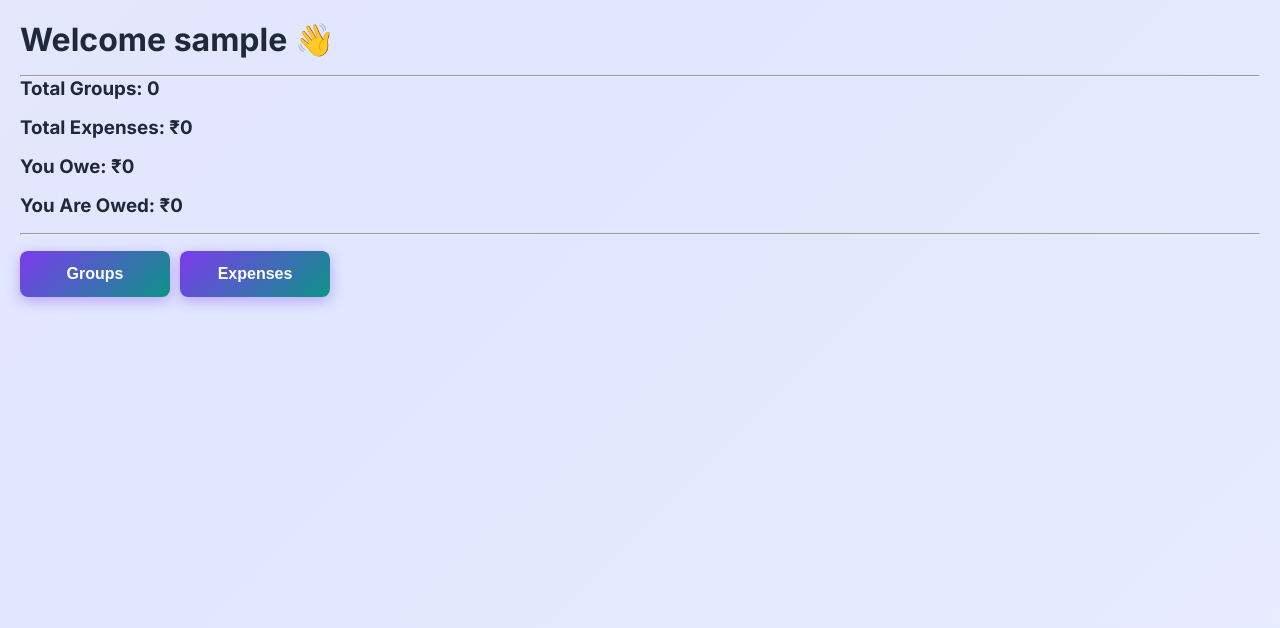
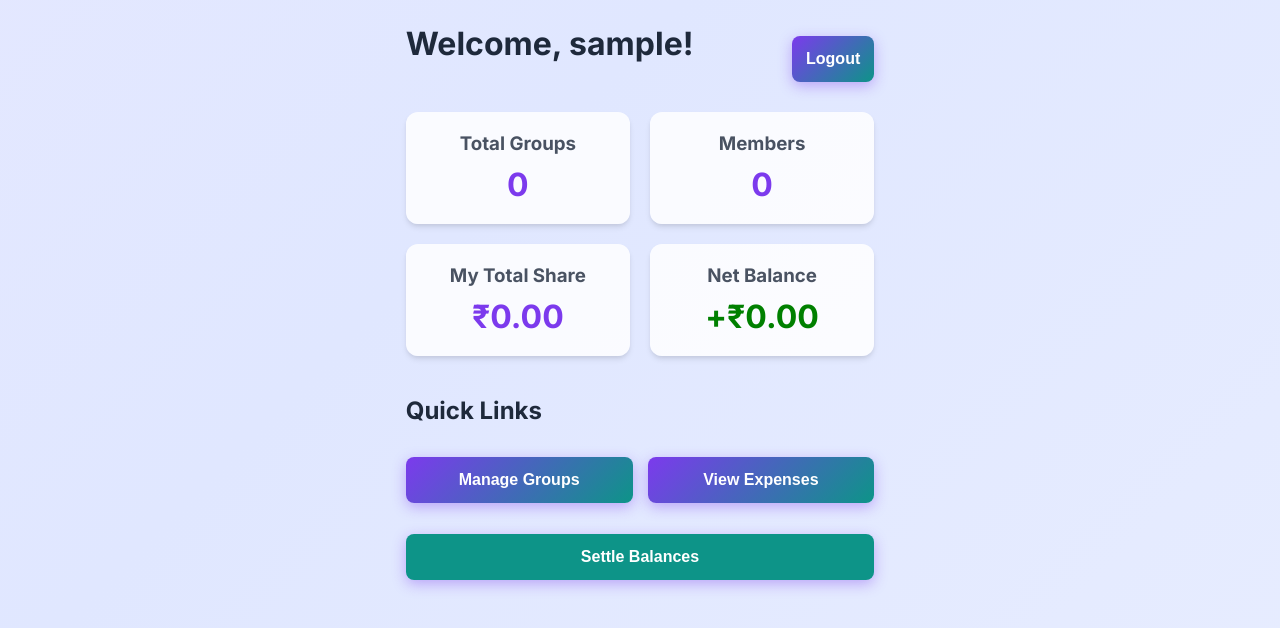
Before and after one commit to ajaygangwar945/SplitNest, a React (Vite) app in the folder frontend/: page /dashboard in a window 1280 px wide. Shown: the top 628 px of the page. Built offline with nearby package versions, Linux system fonts and the light colour scheme; no server answers; sample sign-in values are in the browser's storage.

Commit message:
feat: complete Balances page and Dashboard metrics

```diff
--- /dev/null
+++ b/frontend/src/pages/Balances.jsx
@@ -0,0 +1,119 @@
+import { useEffect, useState } from "react";
+import api from "../api/axios";
+
+function Balances() {
+  const [userMap, setUserMap] = useState({});
+  const [debts, setDebts] = useState([]);
+  const [loading, setLoading] = useState(true);
+
+  useEffect(() => {
+    const fetchData = async () => {
+      try {
+        setLoading(true);
+        // 1. Fetch groups to get members
+        const groupsRes = await api.get("/groups");
+        const groups = groupsRes.data;
+
+        // 2. Fetch all members across all groups to build a dictionary of IDs to Names
+        const map = {};
+        for (const group of groups) {
+          const membersRes = await api.get(`/groups/${group.id}/members`);
+          membersRes.data.forEach(member => {
+            map[member.id] = member.name;
+          });
+        }
+
+        // Get our own user ID from the JWT token so we can label ourselves "You"
+        try {
+          const token = localStorage.getItem("token");
+          if (token) {
+            const payload = JSON.parse(atob(token.split('.')[1]));
+            const myName = localStorage.getItem("username") || "User";
+            map[payload.id] = "You (" + myName + ")";
+          }
+        } catch (e) {
+          console.error("Failed to decode token", e);
+        }
+
+        setUserMap(map);
+
+        // 3. Fetch balances
+        const balancesRes = await api.get("/expenses/balances");
+        const rawBalances = balancesRes.data;
+
+        // 4. Compute Net Balances
+        const netBalances = {};
+        rawBalances.forEach(({ paid_by, user_id, split_amount }) => {
+          if (paid_by === user_id) return;
+          const amount = Number(split_amount);
+
+          if (!netBalances[user_id]) netBalances[user_id] = {};
+          if (!netBalances[user_id][paid_by]) netBalances[user_id][paid_by] = 0;
+
+          if (!netBalances[paid_by]) netBalances[paid_by] = {};
+          if (!netBalances[paid_by][user_id]) netBalances[paid_by][user_id] = 0;
+
+          netBalances[user_id][paid_by] += amount;
+          netBalances[paid_by][user_id] -= amount;
+        });
+
+        // 5. Convert to List
+        const debtList = [];
+        for (const [A, owesObj] of Object.entries(netBalances)) {
+          for (const [B, amount] of Object.entries(owesObj)) {
+            if (amount > 0) {
+              debtList.push({
+                fromId: A,
+                toId: B,
+                amount: amount
+              });
+            }
+          }
+        }
+
+        setDebts(debtList);
+      } catch (error) {
+        console.error("Error fetching balances:", error);
+      } finally {
+        setLoading(false);
+      }
+    };
+
+    fetchData();
+  }, []);
+
+  if (loading) {
+    return <div style={{ padding: "20px" }}>Loading balances...</div>;
+  }
+
+  return (
+    <div style={{ padding: "20px" }}>
+      <h1>Balances</h1>
+
+      <div style={{ background: "var(--card-bg)", padding: "20px", borderRadius: "8px", boxShadow: "var(--shadow-sm)" }}>
+        <h2>Net Balance</h2>
+
+        {debts.length === 0 ? (
+          <p>All settled up! No one owes anything.</p>
+        ) : (
+          debts.map((debt, index) => (
+            <div key={index} style={{ padding: "15px", borderBottom: index < debts.length - 1 ? "1px solid var(--border-color)" : "none", display: "flex", alignItems: "center", fontSize: "1.1rem" }}>
+              <span style={{ fontWeight: "bold", color: "red", marginRight: "10px" }}>
+                {userMap[debt.fromId] || `User ${debt.fromId}`}
+              </span>
+              <span style={{ marginRight: "10px" }}>owes</span>
+              <span style={{ fontWeight: "bold", color: "green", marginRight: "10px" }}>
+                {userMap[debt.toId] || `User ${debt.toId}`}
+              </span>
+              <span style={{ fontWeight: "bold" }}>
+                ₹{debt.amount.toFixed(2)}
+              </span>
+            </div>
+          ))
+        )}
+      </div>
+    </div>
+  );
+}
+
+export default Balances;
--- a/frontend/src/pages/Dashboard.jsx
+++ b/frontend/src/pages/Dashboard.jsx
@@ -1,27 +1,141 @@
+import { useEffect, useState } from "react";
 import { useNavigate } from "react-router-dom";
+import api from "../api/axios";
 
 function Dashboard() {
-  const username = localStorage.getItem("username");
   const navigate = useNavigate();
+  const [stats, setStats] = useState({
+    totalGroups: 0,
+    totalExpenses: 0,
+    totalMembers: 0,
+    outstandingBalance: 0
+  });
+  const [loading, setLoading] = useState(true);
+  const username = localStorage.getItem("username") || "User";
+
+  useEffect(() => {
+    const fetchStats = async () => {
+      try {
+        setLoading(true);
+        // Fetch groups
+        const groupsRes = await api.get("/groups");
+        const groups = groupsRes.data;
+        const numGroups = groups.length;
+
+        // Fetch members across groups to count unique members
+        const uniqueMembers = new Set();
+        for (const group of groups) {
+          const membersRes = await api.get(`/groups/${group.id}/members`);
+          membersRes.data.forEach(m => uniqueMembers.add(m.id));
+        }
+
+        // Fetch our own user ID by decoding the JWT token
+        let myId = null;
+        try {
+          const token = localStorage.getItem("token");
+          if (token) {
+            const payload = JSON.parse(atob(token.split('.')[1]));
+            myId = payload.id;
+          }
+        } catch (e) {
+          console.error("Failed to decode token", e);
+        }
+
+        // Fetch balances to calculate total expenses and outstanding balance
+        const balancesRes = await api.get("/expenses/balances");
+        const balances = balancesRes.data;
+
+        let totalExp = 0;
+        let owedToMe = 0;
+        let iOwe = 0;
+
+        balances.forEach(b => {
+          const amount = Number(b.split_amount);
+
+          if (b.user_id === myId) {
+            totalExp += amount;
+          }
+
+          if (b.paid_by === myId && b.user_id !== myId) {
+            owedToMe += amount;
+          }
+          if (b.user_id === myId && b.paid_by !== myId) {
+            iOwe += amount;
+          }
+        });
+
+        const outstandingBalance = owedToMe - iOwe;
+
+        setStats({
+          totalGroups: numGroups,
+          totalMembers: uniqueMembers.size,
+          totalExpenses: totalExp,
+          outstandingBalance: outstandingBalance
+        });
+
+      } catch (error) {
+        console.error("Failed to fetch dashboard stats", error);
+      } finally {
+        setLoading(false);
+      }
+    };
+
+    fetchStats();
+  }, []);
+
+  const handleLogout = () => {
+    localStorage.removeItem("token");
+    localStorage.removeItem("username");
+    navigate("/");
+  };
 
   return (
-    <div style={{ padding: "20px" }}>
-      <h1>Welcome {username || "User"} 👋</h1>
-
-      <hr />
-
-      <div>
-        <h3>Total Groups: 0</h3>
-        <h3>Total Expenses: ₹0</h3>
-        <h3>You Owe: ₹0</h3>
-        <h3>You Are Owed: ₹0</h3>
+    <div style={{ padding: "20px", maxWidth: "800px", margin: "0 auto" }}>
+      <div style={{ display: "flex", justifyContent: "space-between", alignItems: "center", marginBottom: "30px" }}>
+        <h1>Welcome, {username}!</h1>
+        <button className="btn-primary" style={{ backgroundColor: "red", width: "auto" }} onClick={handleLogout}>
+          Logout
+        </button>
       </div>
 
-      <hr />
+      {loading ? (
+        <p>Loading your SplitNest dashboard...</p>
+      ) : (
+        <div style={{
+          display: "grid",
+          gridTemplateColumns: "repeat(auto-fit, minmax(200px, 1fr))",
+          gap: "20px",
+          marginBottom: "40px"
+        }}>
+          <div style={{ background: "var(--card-bg)", padding: "20px", borderRadius: "12px", boxShadow: "var(--shadow-md)", textAlign: "center" }}>
+            <h3 style={{ margin: "0 0 10px 0", color: "var(--text-color)", opacity: 0.8 }}>Total Groups</h3>
+            <p style={{ fontSize: "2rem", margin: 0, fontWeight: "bold", color: "var(--primary)" }}>{stats.totalGroups}</p>
+          </div>
 
-      <div style={{ display: "flex", gap: "10px" }}>
-        <button className="btn-primary" style={{ maxWidth: "150px" }} onClick={() => navigate("/groups")}>Groups</button>
-        <button className="btn-primary" style={{ maxWidth: "150px" }} onClick={() => navigate("/expenses")}>Expenses</button>
+          <div style={{ background: "var(--card-bg)", padding: "20px", borderRadius: "12px", boxShadow: "var(--shadow-md)", textAlign: "center" }}>
+            <h3 style={{ margin: "0 0 10px 0", color: "var(--text-color)", opacity: 0.8 }}>Members</h3>
+            <p style={{ fontSize: "2rem", margin: 0, fontWeight: "bold", color: "var(--primary)" }}>{stats.totalMembers}</p>
+          </div>
+
+          <div style={{ background: "var(--card-bg)", padding: "20px", borderRadius: "12px", boxShadow: "var(--shadow-md)", textAlign: "center" }}>
+            <h3 style={{ margin: "0 0 10px 0", color: "var(--text-color)", opacity: 0.8 }}>My Total Share</h3>
+            <p style={{ fontSize: "2rem", margin: 0, fontWeight: "bold", color: "var(--primary)" }}>₹{stats.totalExpenses.toFixed(2)}</p>
+          </div>
+
+          <div style={{ background: "var(--card-bg)", padding: "20px", borderRadius: "12px", boxShadow: "var(--shadow-md)", textAlign: "center" }}>
+            <h3 style={{ margin: "0 0 10px 0", color: "var(--text-color)", opacity: 0.8 }}>Net Balance</h3>
+            <p style={{ fontSize: "2rem", margin: 0, fontWeight: "bold", color: stats.outstandingBalance >= 0 ? "green" : "red" }}>
+              {stats.outstandingBalance >= 0 ? "+" : "-"}₹{Math.abs(stats.outstandingBalance).toFixed(2)}
+            </p>
+          </div>
+        </div>
+      )}
+
+      <h2>Quick Links</h2>
+      <div style={{ display: "flex", gap: "15px", flexWrap: "wrap" }}>
+        <button className="btn-primary" style={{ flex: "1 1 200px" }} onClick={() => navigate("/groups")}>Manage Groups</button>
+        <button className="btn-primary" style={{ flex: "1 1 200px" }} onClick={() => navigate("/expenses")}>View Expenses</button>
+        <button className="btn-primary" style={{ flex: "1 1 200px", background: "var(--secondary)" }} onClick={() => navigate("/balances")}>Settle Balances</button>
       </div>
     </div>
   );
--- a/frontend/src/routes/AppRoutes.jsx
+++ b/frontend/src/routes/AppRoutes.jsx
@@ -7,6 +7,7 @@ import Dashboard from "../pages/Dashboard";
 import Groups from "../pages/Groups";
 import GroupDetails from "../pages/GroupDetails";
 import Expenses from "../pages/Expenses";
+import Balances from "../pages/Balances";
 import ProtectedRoute from "../components/ProtectedRoute";
 
 function AppRoutes() {
@@ -53,6 +54,15 @@ function AppRoutes() {
             </ProtectedRoute>
           }
         />
+
+        <Route
+          path="/balances"
+          element={
+            <ProtectedRoute>
+              <Balances />
+            </ProtectedRoute>
+          }
+        />
       </Routes>
     </BrowserRouter>
   );
```
